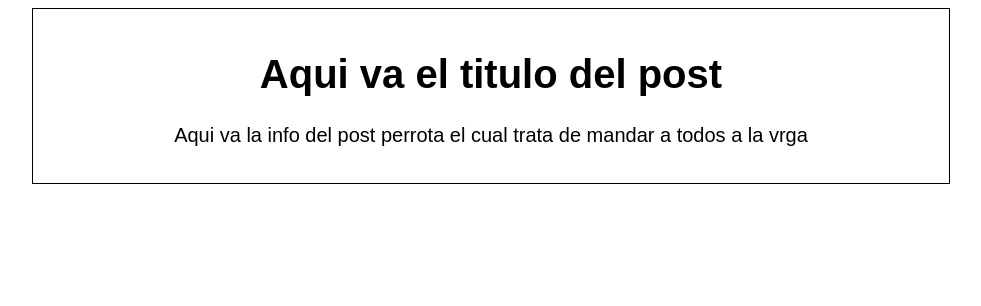
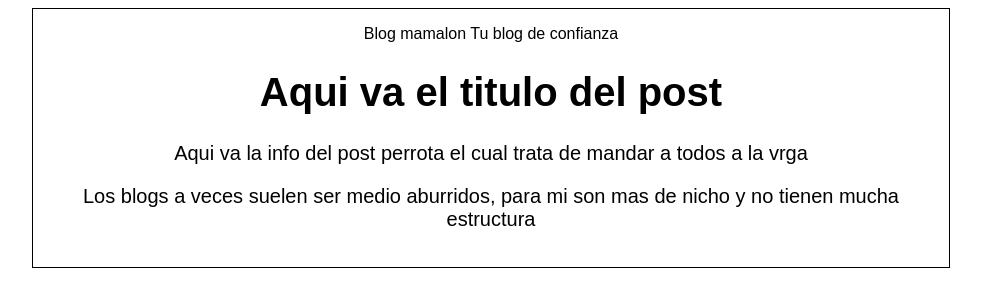
Before and after one commit to DonGordone/blogprueba, a plain HTML site: page index.html in a window 1280 px wide. Shown: the whole page, without its empty margins (149-1130 px from the left). Drawn offline with Linux system fonts and the light colour scheme.

Commit message:
Agregado el contenido final

```diff
--- a/index.html
+++ b/index.html
@@ -7,9 +7,14 @@
   </head>
   <body>
     <div class="container">
+      <div class="cabecera">
+        Blog mamalon
+        <span id="tagline">Tu blog de confianza</span>
+      </div>
       <div class="post">
         <h1>Aqui va el titulo del post</h1>
         <p>Aqui va la info del post perrota el cual trata de mandar a todos a la vrga</p>
+        <p>Los blogs a veces suelen ser medio aburridos, para mi son mas de nicho y no tienen mucha estructura</p>
       </div>
     </div>
   </body>
```
